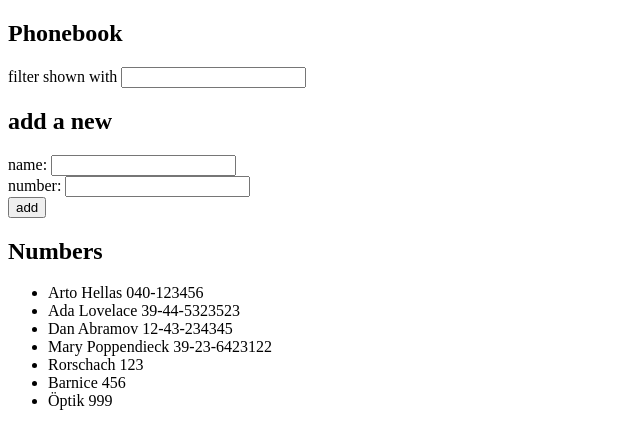
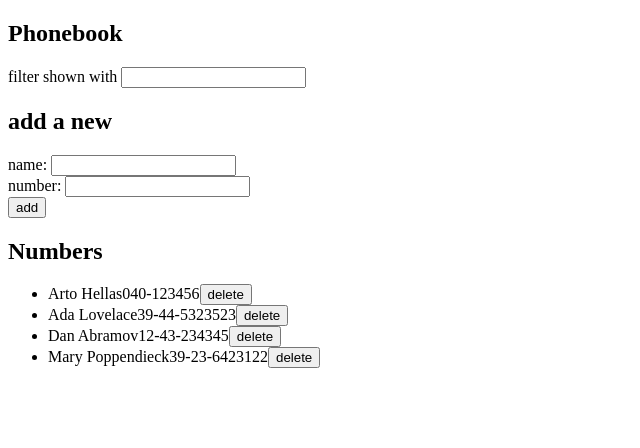
Before and after one commit to saaruuna/fullstack-2022, a React (Create React App) app in the folder part2/phonebook/: page / in a window 1280 px wide. Shown: the top 448 px of the page, without its empty margins (0-640 px from the left). Built offline with nearby package versions, Linux system fonts and the light colour scheme; data requests are answered from the project's data file.

Commit message:
part 2.17

```diff
--- a/part2/phonebook/db.json
+++ b/part2/phonebook/db.json
@@ -19,21 +19,6 @@
       "name": "Mary Poppendieck",
       "number": "39-23-6423122",
       "id": 4
-    },
-    {
-      "id": 5,
-      "name": "Rorschach",
-      "number": "123"
-    },
-    {
-      "id": 6,
-      "name": "Barnice",
-      "number": "456"
-    },
-    {
-      "id": 7,
-      "name": "Öptik",
-      "number": "999"
     }
   ]
 }
--- a/part2/phonebook/src/App.js
+++ b/part2/phonebook/src/App.js
@@ -22,7 +22,7 @@ const App = () => {
       <h2>add a new</h2>
       <NewContactForm persons={persons} setPersons={setPersons}/>
       <h2>Numbers</h2>
-      <Contacts persons={persons} searchName={searchName} />
+      <Contacts persons={persons} searchName={searchName} setPersons={setPersons}/>
     </div>
   )
 }
--- a/part2/phonebook/src/components/Contact.js
+++ b/part2/phonebook/src/components/Contact.js
@@ -1,6 +1,24 @@
-const Contact = ({ contact }) => {
+import contactService from '../services/contacts'
+
+const Contact = ({ contact, persons, setPersons }) => {
+    const deleteContact = (event) => {
+      event.preventDefault()
+      if (window.confirm("Delete " + contact.name + "?")) {
+        const contactId = contact.id
+        contactService
+        .deleteContact(contactId)
+        .then(response => {
+          setPersons(persons.filter(person => person.id !== contactId))
+        })
+      }
+    }
+
     return (
-      <li>{contact.name} {contact.number}</li>
+      <li>
+        {contact.name}
+        {contact.number}
+        <button onClick={deleteContact}>delete</button>
+      </li>
     )
   }
 
--- a/part2/phonebook/src/components/Contacts.js
+++ b/part2/phonebook/src/components/Contacts.js
@@ -1,6 +1,6 @@
 import Contact from './Contact'
 
-const Contacts = ({ persons, searchName}) => {
+const Contacts = ({ persons, searchName, setPersons}) => {
     return (
         <div>
             <ul>
@@ -8,7 +8,7 @@ const Contacts = ({ persons, searchName}) => {
                     person.name.toLowerCase()
                     .includes(searchName.toLowerCase()))
                     .map(contact =>
-                    <Contact key={contact.id} contact={contact} />
+                    <Contact key={contact.id} contact={contact} persons={persons} setPersons={setPersons}/>
                 )}
             </ul>
         </div>
--- a/part2/phonebook/src/services/contacts.js
+++ b/part2/phonebook/src/services/contacts.js
@@ -9,7 +9,12 @@ const create = newObject => {
   return axios.post(baseUrl, newObject)
 }
 
+const deleteContact = contactId => {
+    return axios.delete(baseUrl + '/' + contactId)
+}
+
 export default {
   getAll: getAll,
   create: create,
+  deleteContact: deleteContact
 }
```
